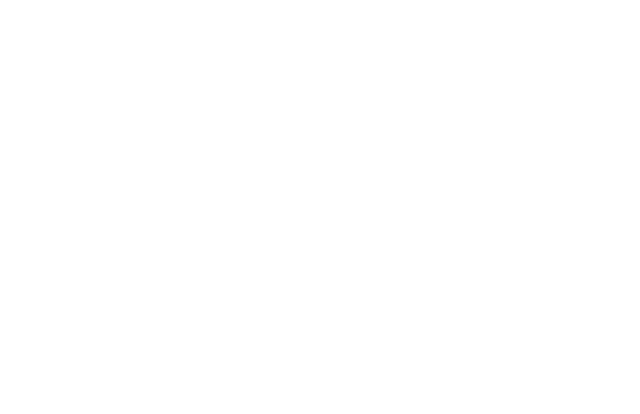
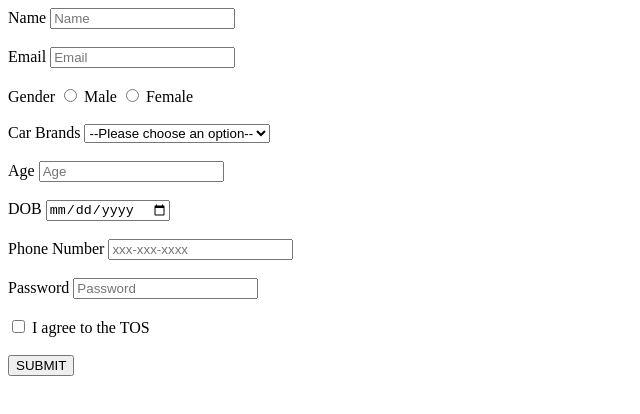
Before and after one commit to acciojob/signup-form-car-Prasad790-sys, a website: page main.html in a window 1280 px wide. Shown: the whole page, without its empty margins (0-640 px from the left). Drawn offline with Linux system fonts and the light colour scheme.

Commit message:
created a submission

```diff
--- a/main.html
+++ b/main.html
@@ -10,6 +10,44 @@
 	<!-- the entire body must be written by student -->
     <script type="text/javascript" src="./script.js">
 </script>
+	<form method="post">
+		<label for="name">Name</label>
+		<input type="text" id="name" placeholder="Name" required>
+		<br><br>
+		<label for="email">Email</label>
+		<input type="email" id="email" placeholder="Email" required>
+		<br><br>
+		<label>Gender</label>
+		<input type="radio" name="Gender" value="male" required>
+		<label for="male">Male</label>
+		<input type="radio" name="Gender" value="female" required>
+		<label for="female">Female</label>
+		<br><br>
+		<label for='cars'>Car Brands</label>
+	   <select id='cars' >
+		<option>--Please choose an option--</option>
+		<option>BMW</option>
+		<option>Audi</option>
+		<option>Mercedes</option>
+	    </select>
+	   <br><br>
+		<label for="age">Age</label>
+		<input type="number" id="age" placeholder="Age" required>
+		<br><br>
+		<label for="dob">DOB</label>
+		<input type="date" id="dob" required>
+		<br><br>
+		<label for="tel">Phone Number</label>
+		<input type="tel" id="tel" placeholder="xxx-xxx-xxxx">
+		<br><br>
+		<label for="password">Password</label>
+		<input type="password" id="password" placeholder="Password" required>
+		<br><br>
+		<input type="checkbox" id="tos" required>
+		<label for="tos">I agree to the TOS</label>
+		<br><br>
+		<button type="submit">SUBMIT</button>
+	</form>
 
 </body>
 
```
